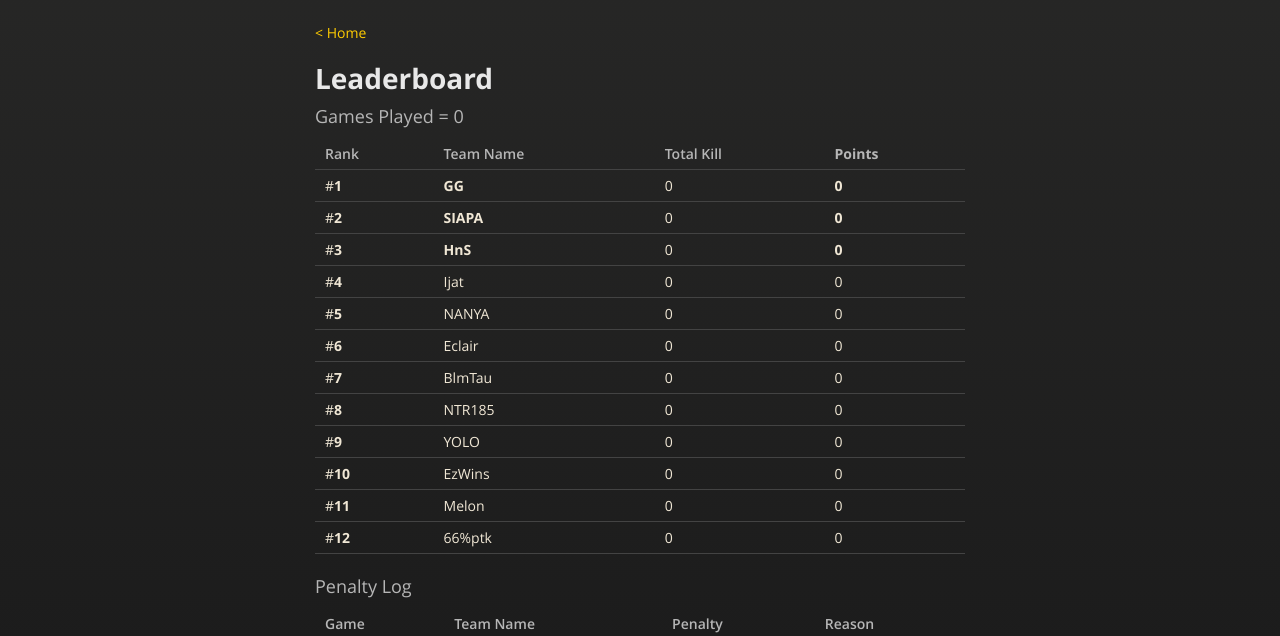
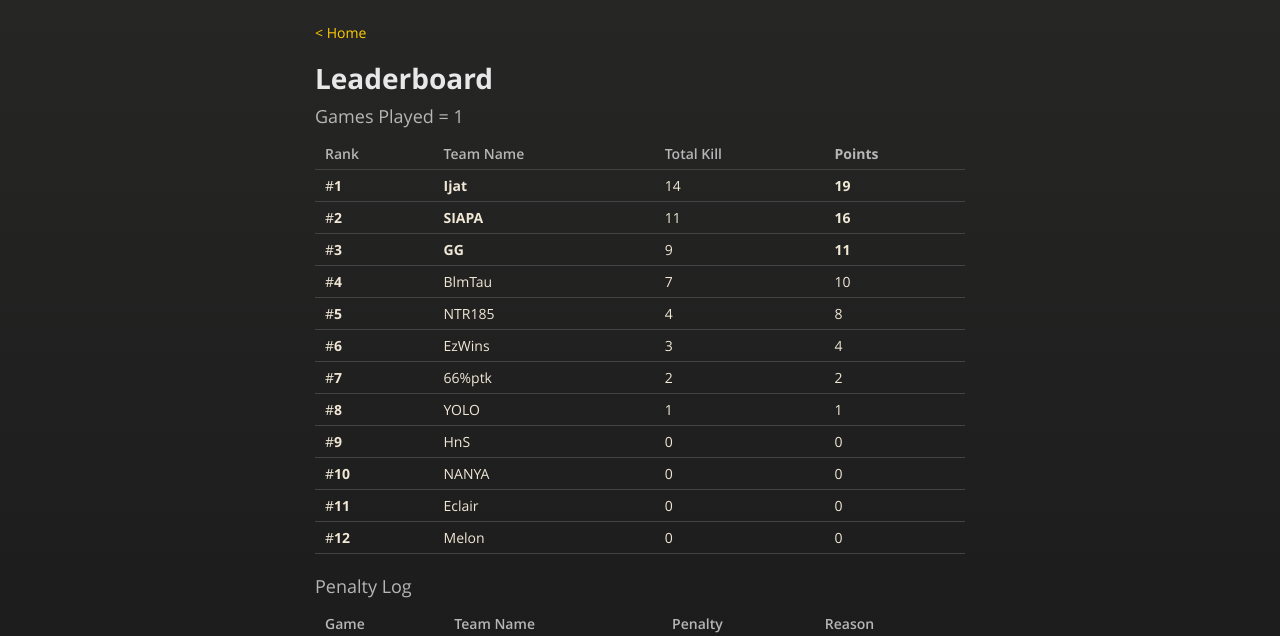
Before and after one commit to kanziebub/SurvivalProtocol, a Jekyll site: the page built from EPIC/04/qualifiers.md, in a window 1280 px wide and 900 px high. Shown: the part 249-885 px from the top of the window. Built offline with Jekyll 4.4.1, drawn with Linux system fonts in a browser that asks for light colours.

Commit message:
epic/s4/q1

```diff
--- a/EPIC/04/qualifiers.md
+++ b/EPIC/04/qualifiers.md
@@ -7,22 +7,22 @@ layout: default
 
 # **Leaderboard**
 
-### Games Played = 0
+### Games Played = 1
 
 |  Rank  | Team Name             | Total Kill | **Points** |
 |:-------|:----------------------|:-----------|:-----------|
-| #**1** | **GG** | 0 | **0** |
-| #**2** | **SIAPA** | 0 | **0** |
-| #**3** | **HnS** | 0 | **0** |
-| #**4** | Ijat | 0 | 0 |
-| #**5** | NANYA | 0 | 0 |
-| #**6** | Eclair | 0 | 0 |
-| #**7** | BlmTau | 0 | 0 |
-| #**8** | NTR185 | 0 | 0 |
-| #**9** | YOLO | 0 | 0 |
-| #**10** | EzWins | 0 | 0 |
-| #**11** | Melon | 0 | 0 |
-| #**12** | 66%ptk | 0 | 0 |
+| #**1** | **Ijat** | 14 | **19** |
+| #**2** | **SIAPA** | 11 | **16** |
+| #**3** | **GG** | 9 | **11** |
+| #**4** | BlmTau | 7 | 10 |
+| #**5** | NTR185 | 4 | 8 |
+| #**6** | EzWins | 3 | 4 |
+| #**7** | 66%ptk | 2 | 2 |
+| #**8** | YOLO | 1 | 1 |
+| #**9** | HnS | 0 | 0 |
+| #**10** | NANYA | 0 | 0 |
+| #**11** | Eclair | 0 | 0 |
+| #**12** | Melon | 0 | 0 |
 
 ### Penalty Log
 
```
